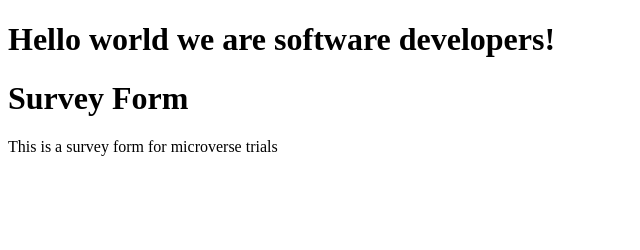
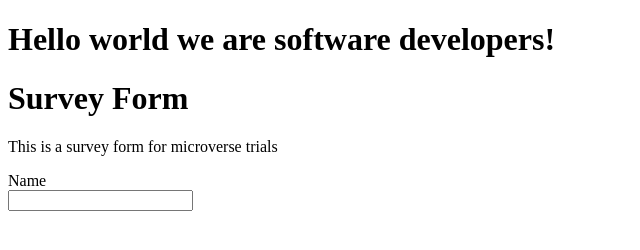
Before and after one commit to Addis-Belete/Survey-Form, a plain HTML site: page index.html in a window 1280 px wide. Shown: the whole page, without its empty margins (0-640 px from the left). Drawn offline with Linux system fonts and the light colour scheme.

Commit message:
I add form and name

```diff
--- a/index.html
+++ b/index.html
@@ -11,7 +11,11 @@
     <h1 id="title"> Survey Form </h1>
     <p id="description"> This is a survey form for microverse trials</p>
 
+<form id ="survey-form">
+<label id= "name">Name <br> <input type="text"> </label>
 
+
+</form>
 
     <script src="https://cdn.freecodecamp.org/testable-projects-fcc/v1/bundle.js"></script>
 
```
